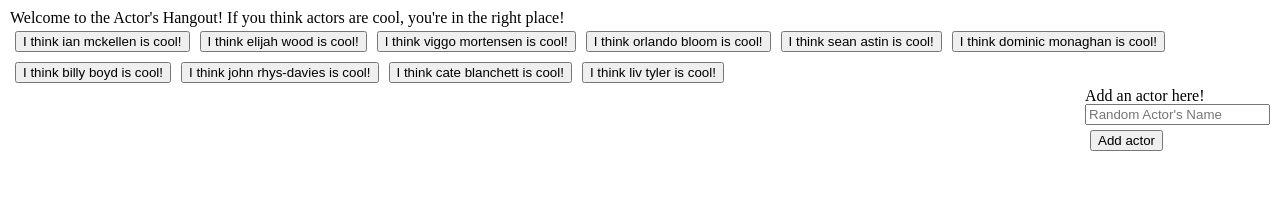
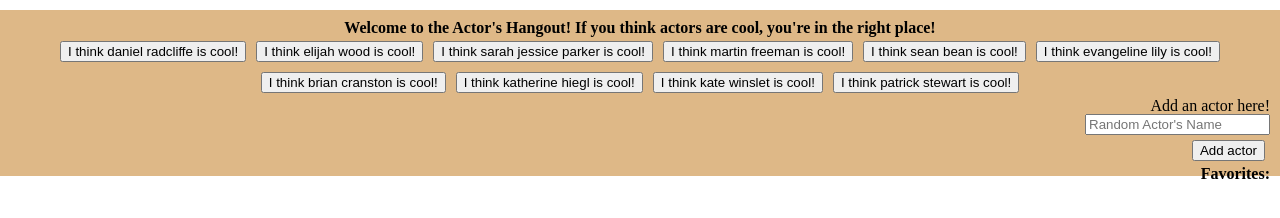
Before and after one commit to Rhardin94/GifTastic, a plain HTML site: page index.html in a window 1280 px wide. Drawn offline with nearby package versions, Linux system fonts and the light colour scheme.

Commit message:
Clicks work, no new functions

```diff
--- a/assets/css/style.css
+++ b/assets/css/style.css
@@ -1,5 +1,9 @@
 #container {
-    margin: 10px;
+    position: relative;
+    margin: 10px auto;
+    padding: 10px;
+    text-align: center;
+    background-color: burlywood;
 }
 button {
     margin: 5px;
@@ -7,6 +11,17 @@ button {
 img {
     margin: auto;
 }
-aside {
-    float: right;
+#form {
+    text-align: right;
 }
+#favorites {
+    position: absolute;
+    right: 10px;
+}
+h1, h2, h3, h4 {
+    font-weight: bold;
+}
+#gifsDiv {
+    width: 400px;
+    float: left;
+}
--- a/assets/javascript/app.js
+++ b/assets/javascript/app.js
@@ -1,5 +1,5 @@
 //Array of actors to create the starter buttons dynamically
-let topics = ["ian mckellen", "elijah wood", "viggo mortensen", "orlando bloom", "sean astin", "dominic monaghan", "billy boyd", "john rhys-davies", "cate blanchett", "liv tyler"];
+let topics = ["daniel radcliffe", "elijah wood", "sarah jessice parker", "martin freeman", "sean bean", "evangeline lily", "brian cranston", "katherine hiegl", "kate winslet", "patrick stewart"];
 //Function that dynamically creates the starting buttons based on the array above.
 function actorButtons() {
 	//Removes existing buttons so they are not repeated each time function is called
@@ -37,7 +37,7 @@ $(document.body).on("click", ".actor", function () {
 		//For loop that runs through each JSON it receives
 		for (let i = 0; i < results.length; i++) {
 			//Creates a div and assigns it to gifDiv
-			let gifDiv = $("<div>");
+			let gifDiv = $("<div>").attr("id", "gifsDiv");
 			//Retrieves the rating value from the JSON and assigns it to rating variable
 			let rating = results[i].rating;
 			let title = results[i].title;
@@ -52,10 +52,13 @@ $(document.body).on("click", ".actor", function () {
 			actorImage.attr("data-animate", results[i].images.fixed_height.url);
 			actorImage.attr("data-state", "still");
 			actorImage.attr("class", "gif");
-			//Appends each gif rating and image to the gifDiv
+      //Appends each gif rating and image to the gifDiv
+      //Adding the favorite button to each img
+      let favButton = $("<button>").text("Add as favorite?");
 			gifDiv.append(p1);
 			gifDiv.append(p2);
-			gifDiv.append(actorImage);
+      gifDiv.append(actorImage);
+      gifDiv.append(favButton);
 			//Prepends the gifDiv onto the page, each response above the last
 			$("#gifs").prepend(gifDiv);
 		}
@@ -70,7 +73,8 @@ $("#add-actor").on("click", function(event) {
 	//Pushes the new actor into the topics array
 	topics.push(newActor);
 	//Calls actorButtons function to update new button and so exisiting buttons are not added again
-	actorButtons();
+  actorButtons();
+  $("#actor-input").val("");
 });
 //on-click event that lets user play and pause gif at will
 $(document.body).on("click", ".gif", function() {
@@ -90,3 +94,4 @@ $(document.body).on("click", ".gif", function() {
 		$(this).attr("data-state", "still");
 	}
 });
+//On-click event that adds gifs to favorites div
--- a/index.html
+++ b/index.html
@@ -17,7 +17,7 @@
     <div id="container">
       <!--Div for the buttons to generate dynamically-->
       <div id="buttons"></div>
-      <aside>
+      <aside id="form">
         <!--Form that hold the input box that adds an animal to the existing buttons-->
         <form>
           <!--Label for the input box-->
@@ -27,6 +27,7 @@
           <button type="submit" id="add-actor">Add actor</button>
         </form>
       </aside>
+      <div id="favorites"><h2>Favorites:</h2></div>
       <div id="gifs"></div>
     </div>
     <script src="https://cdnjs.cloudflare.com/ajax/libs/jquery/3.2.1/jquery.min.js"></script>
```
